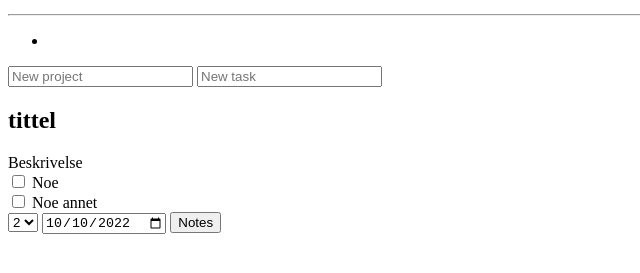
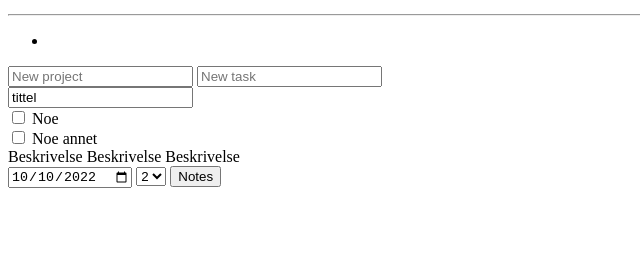
Before and after one commit to mart-in-a-jar/odin-todo-list, a plain HTML site: page index.html in a window 1280 px wide. Shown: the part 137-410 px from the top of the page, without its empty margins (0-640 px from the left). Drawn offline with Linux system fonts and the light colour scheme.

Commit message:
Style title field and positioning when (de)selecting

```diff
--- a/index.html
+++ b/index.html
@@ -52,12 +52,13 @@
             <input class="addTaskModal hidden modal" id="taskName" type="text" placeholder="New task" autocomplete="off">
             <div class="taskModal hidden">
                 <div class="taskCard">
+                    <div class="task leftSide">
                         <div class="task title">
                             <i class="fa-solid fa-square-check fa-2xl"></i>
                             <div class="checkMark"></div>
-                        <h2>tittel</h2>
+                            <input type="text" value="tittel">
+                            <!-- <h2>tittel</h2> -->
                         </div>
-                    <div class="task description">Beskrivelse</div>
                         <div class="checkList">
                             <div class="checkListItem">
                                 <input type="checkbox" name="checkList" id="check-1">
@@ -68,6 +69,10 @@
                                 <label for="check-2">Noe annet</label>
                             </div>
                         </div>
+                        <div class="task description">Beskrivelse Beskrivelse Beskrivelse</div>
+                    </div>
+                    <div class="task rightSide">
+                        <input type="date" name="dueDate" id="taskDueDate" value="2022-10-10">
                         <select name="priority" id="taskPriority">
                             <option value="1">1</option>
                             <option value="2" selected>2</option>
@@ -75,8 +80,8 @@
                             <option value="4">4</option>
                             <option value="5">5</option>
                         </select>
-                    <input type="date" name="dueDate" id="taskDueDate" value="2022-10-10">
                         <button>Notes</button>
+                    </div>
             </div>
             </div>
         </div>
```
Lines whose indentation alone changed are shown as unchanged.
